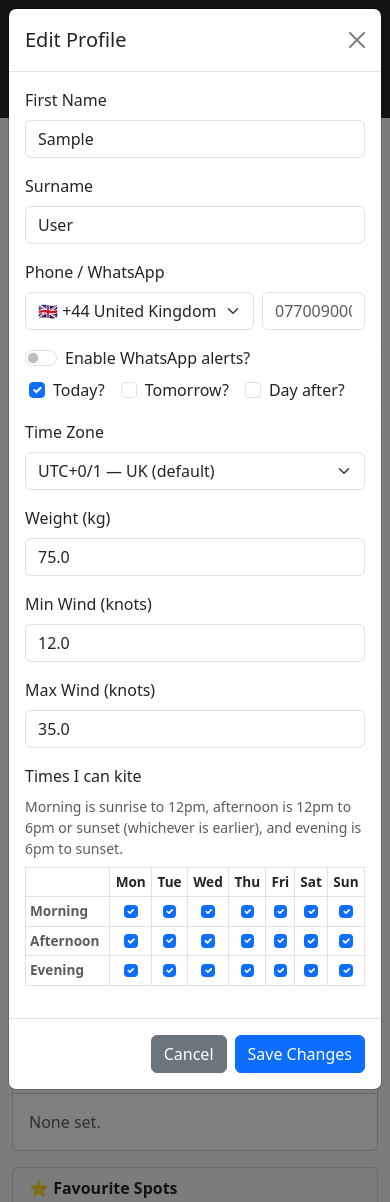
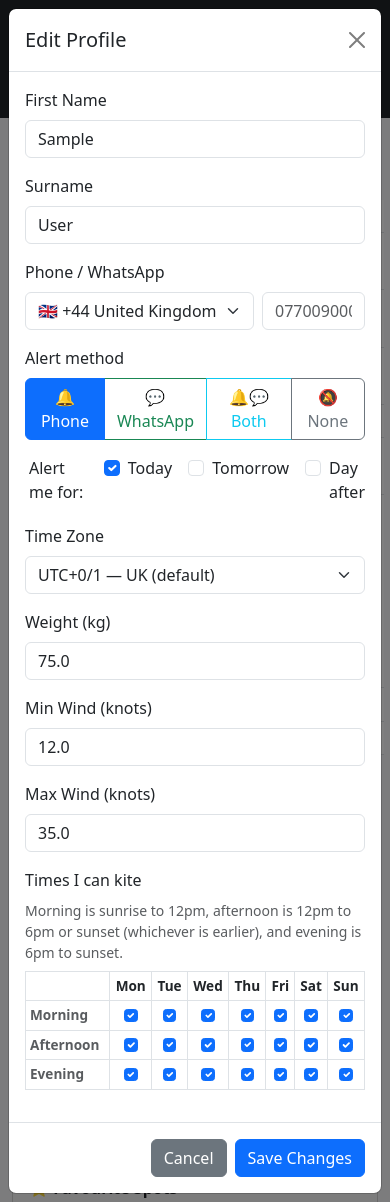
Before and after one commit to Safa246UK/kiteapp, a Flask app: page /admin/users/1 in a window 390 px wide, after a click on "✏️ Edit". Run offline with Flask 3, Linux system fonts and the light colour scheme; the visitor is signed in with stand-in values (Sample User, id 1); data that the repository does not hold is empty.

Commit message:
Add notification_type field with radio button UI
Users can now choose how they receive alerts: Phone (push), WhatsApp,
Both, or None. Radio buttons replace the WhatsApp enable/disable switch
on registration and profile edit screens. Alert sending logic routes
to the correct channel(s) based on notification_type.

Co-Authored-By: Claude Sonnet 4.6 <noreply@anthropic.com>

```diff
--- a/admin.py
+++ b/admin.py
@@ -67,6 +67,7 @@ def edit_user(user_id):
     user.whatsapp_tomorrow  = 'whatsapp_tomorrow'  in request.form
     user.whatsapp_day_after = 'whatsapp_day_after' in request.form
     user.timezone           = request.form.get('timezone', 'Europe/London')
+    user.notification_type  = request.form.get('notification_type', 'push')
     slots = request.form.getlist('available_slots')
     if slots:
         user.available_slots = ','.join(slots)
--- a/auth.py
+++ b/auth.py
@@ -66,6 +66,7 @@ def register():
         whatsapp_tomorrow  = 'whatsapp_tomorrow'  in request.form
         whatsapp_day_after = 'whatsapp_day_after' in request.form
         timezone           = request.form.get('timezone', 'Europe/London')
+        notification_type  = request.form.get('notification_type', 'push')
 
         if not first_name or not last_name:
             flash('Please enter your first name and surname.', 'danger')
@@ -95,7 +96,8 @@ def register():
                     whatsapp_today=whatsapp_today,
                     whatsapp_tomorrow=whatsapp_tomorrow,
                     whatsapp_day_after=whatsapp_day_after,
-                    timezone=timezone)
+                    timezone=timezone,
+                    notification_type=notification_type)
         db.session.add(user)
 
         if is_first_user and not AdminSettings.query.first():
--- a/models.py
+++ b/models.py
@@ -31,6 +31,8 @@ class User(db.Model, UserMixin):
     whatsapp_tomorrow   = db.Column(db.Boolean,     default=False)
     whatsapp_day_after  = db.Column(db.Boolean,     default=False)
     timezone            = db.Column(db.String(50),  default='Europe/London')
+    # How the user wants to receive alerts: 'push', 'whatsapp', 'both', 'none'
+    notification_type   = db.Column(db.String(10),  default='push')
 
     @property
     def name(self):
--- a/templates/admin/user_detail.html
+++ b/templates/admin/user_detail.html
@@ -29,12 +29,13 @@
                         </td>
                     </tr>
                     <tr>
-                        <td class="text-muted">WhatsApp alerts</td>
+                        <td class="text-muted">Alerts</td>
                         <td>
-                            {% if user.whatsapp_enabled %}
-                                <span class="badge bg-success">Enabled</span>
-                            {% else %}
-                                <span class="badge bg-secondary">Disabled</span>
+                            {% set nt = user.notification_type or 'push' %}
+                            {% if nt == 'push' %}<span class="badge bg-primary">🔔 Phone</span>
+                            {% elif nt == 'whatsapp' %}<span class="badge bg-success">💬 WhatsApp</span>
+                            {% elif nt == 'both' %}<span class="badge bg-info">🔔💬 Both</span>
+                            {% else %}<span class="badge bg-secondary">🔕 None</span>
                             {% endif %}
                             <div class="mt-1 d-flex gap-1">
                                 <span class="badge {% if user.whatsapp_today %}bg-success{% else %}bg-secondary{% endif %}">Today</span>
@@ -227,29 +228,42 @@
                                    placeholder="07700900000">
                         </div>
                     </div>
-                    <div class="mb-2">
-                        <div class="form-check form-switch">
-                            <input class="form-check-input" type="checkbox" name="whatsapp_enabled"
-                                   id="wa_enabled_modal" role="switch"
-                                   {% if user.whatsapp_enabled %}checked{% endif %}>
-                            <label class="form-check-label" for="wa_enabled_modal">Enable WhatsApp alerts?</label>
+                    <div class="mb-3">
+                        <label class="form-label">Alert method</label>
+                        <div class="btn-group d-flex" role="group">
+                            <input type="radio" class="btn-check" name="notification_type" id="notif_push_modal" value="push"
+                                   {% if (user.notification_type or 'push') == 'push' %}checked{% endif %}>
+                            <label class="btn btn-outline-primary" for="notif_push_modal">🔔 Phone</label>
+
+                            <input type="radio" class="btn-check" name="notification_type" id="notif_wa_modal" value="whatsapp"
+                                   {% if user.notification_type == 'whatsapp' %}checked{% endif %}>
+                            <label class="btn btn-outline-success" for="notif_wa_modal">💬 WhatsApp</label>
+
+                            <input type="radio" class="btn-check" name="notification_type" id="notif_both_modal" value="both"
+                                   {% if user.notification_type == 'both' %}checked{% endif %}>
+                            <label class="btn btn-outline-info" for="notif_both_modal">🔔💬 Both</label>
+
+                            <input type="radio" class="btn-check" name="notification_type" id="notif_none_modal" value="none"
+                                   {% if user.notification_type == 'none' %}checked{% endif %}>
+                            <label class="btn btn-outline-secondary" for="notif_none_modal">🔕 None</label>
                         </div>
                     </div>
                     <div class="mb-3 ms-1 d-flex gap-3">
+                        <label class="form-label w-100 mb-1">Alert me for:</label>
                         <div class="form-check">
                             <input class="form-check-input" type="checkbox" name="whatsapp_today"
                                    id="wa_today_modal" {% if user.whatsapp_today %}checked{% endif %}>
-                            <label class="form-check-label" for="wa_today_modal">Today?</label>
+                            <label class="form-check-label" for="wa_today_modal">Today</label>
                         </div>
                         <div class="form-check">
                             <input class="form-check-input" type="checkbox" name="whatsapp_tomorrow"
                                    id="wa_tomorrow_modal" {% if user.whatsapp_tomorrow %}checked{% endif %}>
-                            <label class="form-check-label" for="wa_tomorrow_modal">Tomorrow?</label>
+                            <label class="form-check-label" for="wa_tomorrow_modal">Tomorrow</label>
                         </div>
                         <div class="form-check">
                             <input class="form-check-input" type="checkbox" name="whatsapp_day_after"
                                    id="wa_dayafter_modal" {% if user.whatsapp_day_after %}checked{% endif %}>
-                            <label class="form-check-label" for="wa_dayafter_modal">Day after?</label>
+                            <label class="form-check-label" for="wa_dayafter_modal">Day after</label>
                         </div>
                     </div>
                     <div class="mb-3">
```
Also changed, not shown: alerts.py (+31 -8 lines), templates/auth/register.html (+18 -1 lines).
